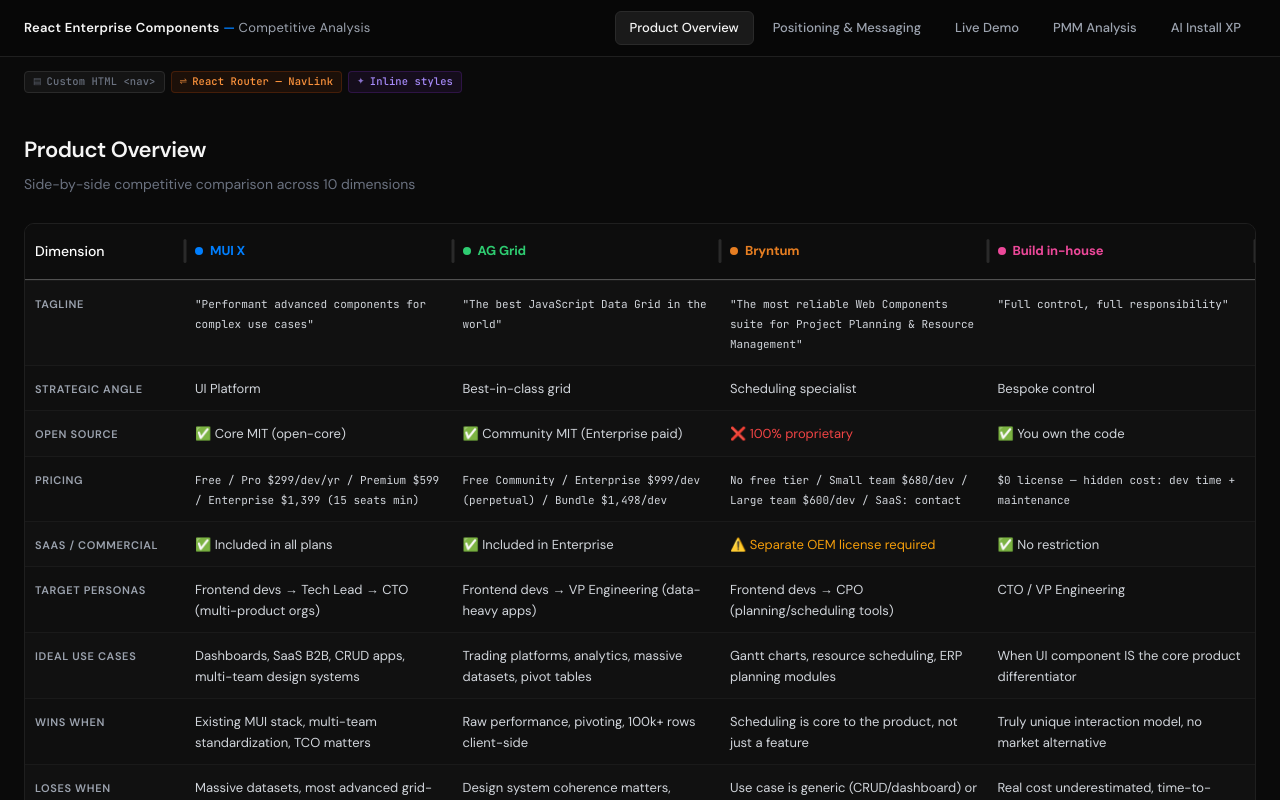
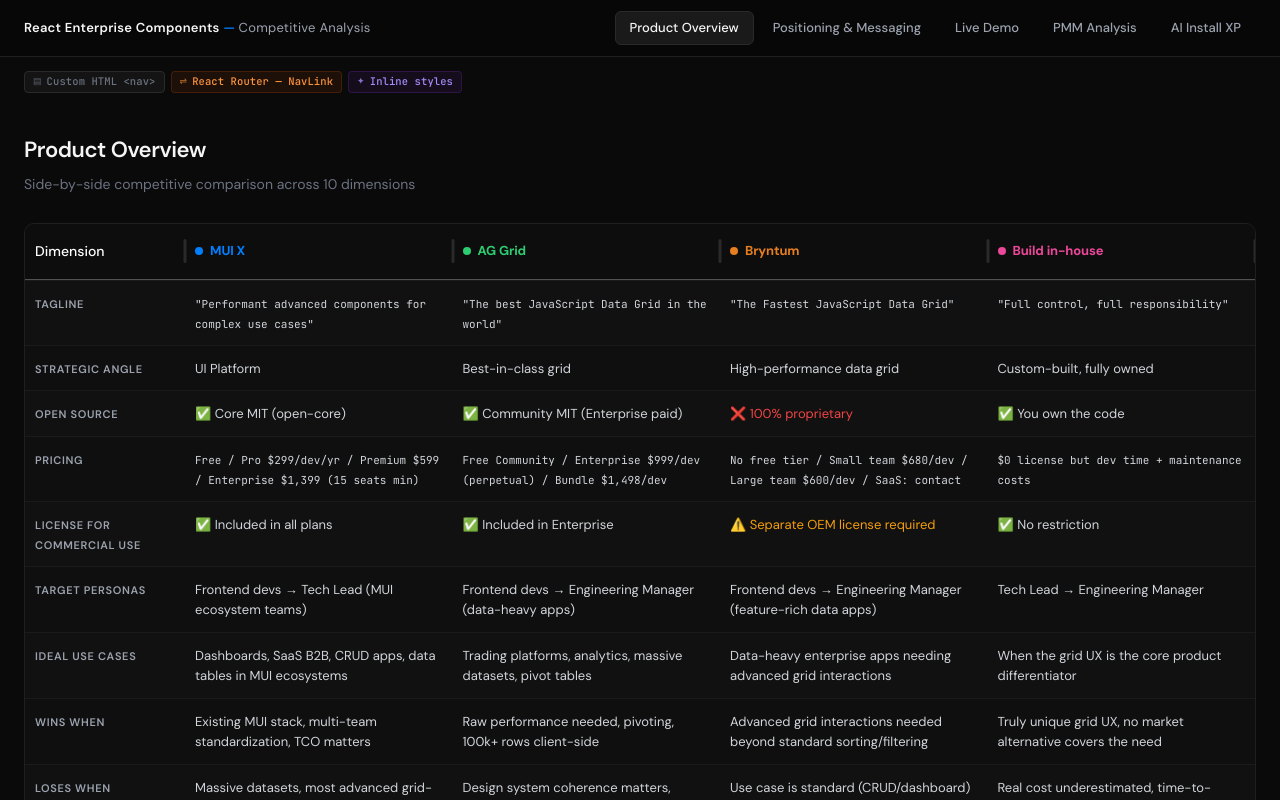
Before and after one commit to LaureBrosseau/react-ui-components-comparison, a React (Vite) app: page / in a window 1280 px wide. Shown: the top 800 px of the page. Built offline with nearby package versions, Linux system fonts and the light colour scheme; what ag-grid-community would draw is missing.

Commit message:
tab fixes

```diff
--- a/src/pages/ProductOverview.jsx
+++ b/src/pages/ProductOverview.jsx
@@ -17,7 +17,7 @@
     mono: true,
     mui: '"Performant advanced components for complex use cases"',
     ag: '"The best JavaScript Data Grid in the world"',
-    bryntum: '"The most reliable Web Components suite for Project Planning & Resource Management"',
+    bryntum: '"The Fastest JavaScript Data Grid"',
     inhouse: '"Full control, full responsibility"',
   },
   {
@@ -25,8 +25,8 @@
     dimension: 'Strategic Angle',
     mui: 'UI Platform',
     ag: 'Best-in-class grid',
-    bryntum: 'Scheduling specialist',
-    inhouse: 'Bespoke control',
+    bryntum: 'High-performance data grid',
+    inhouse: 'Custom-built, fully owned',
   },
   {
     id: 3,
@@ -43,11 +43,11 @@
     mui: 'Free / Pro $299/dev/yr / Premium $599 / Enterprise $1,399 (15 seats min)',
     ag: 'Free Community / Enterprise $999/dev (perpetual) / Bundle $1,498/dev',
     bryntum: 'No free tier / Small team $680/dev / Large team $600/dev / SaaS: contact',
-    inhouse: '$0 license — hidden cost: dev time + maintenance',
+    inhouse: '$0 license but dev time + maintenance costs',
   },
   {
     id: 5,
-    dimension: 'SaaS / Commercial',
+    dimension: 'License for commercial use',
     mui: '✅ Included in all plans',
     ag: '✅ Included in Enterprise',
     bryntum: '⚠️ Separate OEM license required',
@@ -56,40 +56,40 @@
   {
     id: 6,
     dimension: 'Target Personas',
-    mui: 'Frontend devs → Tech Lead → CTO (multi-product orgs)',
-    ag: 'Frontend devs → VP Engineering (data-heavy apps)',
-    bryntum: 'Frontend devs → CPO (planning/scheduling tools)',
-    inhouse: 'CTO / VP Engineering',
+    mui: 'Frontend devs → Tech Lead (MUI ecosystem teams)',
+    ag: 'Frontend devs → Engineering Manager (data-heavy apps)',
+    bryntum: 'Frontend devs → Engineering Manager (feature-rich data apps)',
+    inhouse: 'Tech Lead → Engineering Manager',
   },
   {
     id: 7,
     dimension: 'Ideal Use Cases',
-    mui: 'Dashboards, SaaS B2B, CRUD apps, multi-team design systems',
+    mui: 'Dashboards, SaaS B2B, CRUD apps, data tables in MUI ecosystems',
     ag: 'Trading platforms, analytics, massive datasets, pivot tables',
-    bryntum: 'Gantt charts, resource scheduling, ERP planning modules',
-    inhouse: 'When UI component IS the core product differentiator',
+    bryntum: 'Data-heavy enterprise apps needing advanced grid interactions',
+    inhouse: 'When the grid UX is the core product differentiator',
   },
   {
     id: 8,
     dimension: 'Wins when',
     mui: 'Existing MUI stack, multi-team standardization, TCO matters',
-    ag: 'Raw performance, pivoting, 100k+ rows client-side',
-    bryntum: 'Scheduling is core to the product, not just a feature',
-    inhouse: 'Truly unique interaction model, no market alternative',
+    ag: 'Raw performance needed, pivoting, 100k+ rows client-side',
+    bryntum: 'Advanced grid interactions needed beyond standard sorting/filtering',
+    inhouse: 'Truly unique grid UX, no market alternative covers the need',
   },
   {
     id: 9,
     dimension: 'Loses when',
     mui: 'Massive datasets, most advanced grid-specific features needed',
     ag: 'Design system coherence matters, platform approach preferred',
-    bryntum: 'Use case is generic (CRUD/dashboard) or SaaS (OEM friction)',
+    bryntum: 'Use case is standard (CRUD/dashboard) — overkill and more expensive',
     inhouse: 'Real cost underestimated, time-to-market missed',
   },
   {
     id: 10,
     dimension: 'Notable Customers',
     mui: 'Tesla, Apple, Southwest Airlines, Siemens, Volvo, Deloitte',
-    ag: 'Financial services, trading desks (performance-critical apps)',
+    ag: 'J.P. Morgan, MongoDB, NASA',
     bryntum: 'Ferrari, Red Bull, HSBC, IMAX (5,000+ customers, 80+ countries)',
     inhouse: 'N/A',
   },
```
